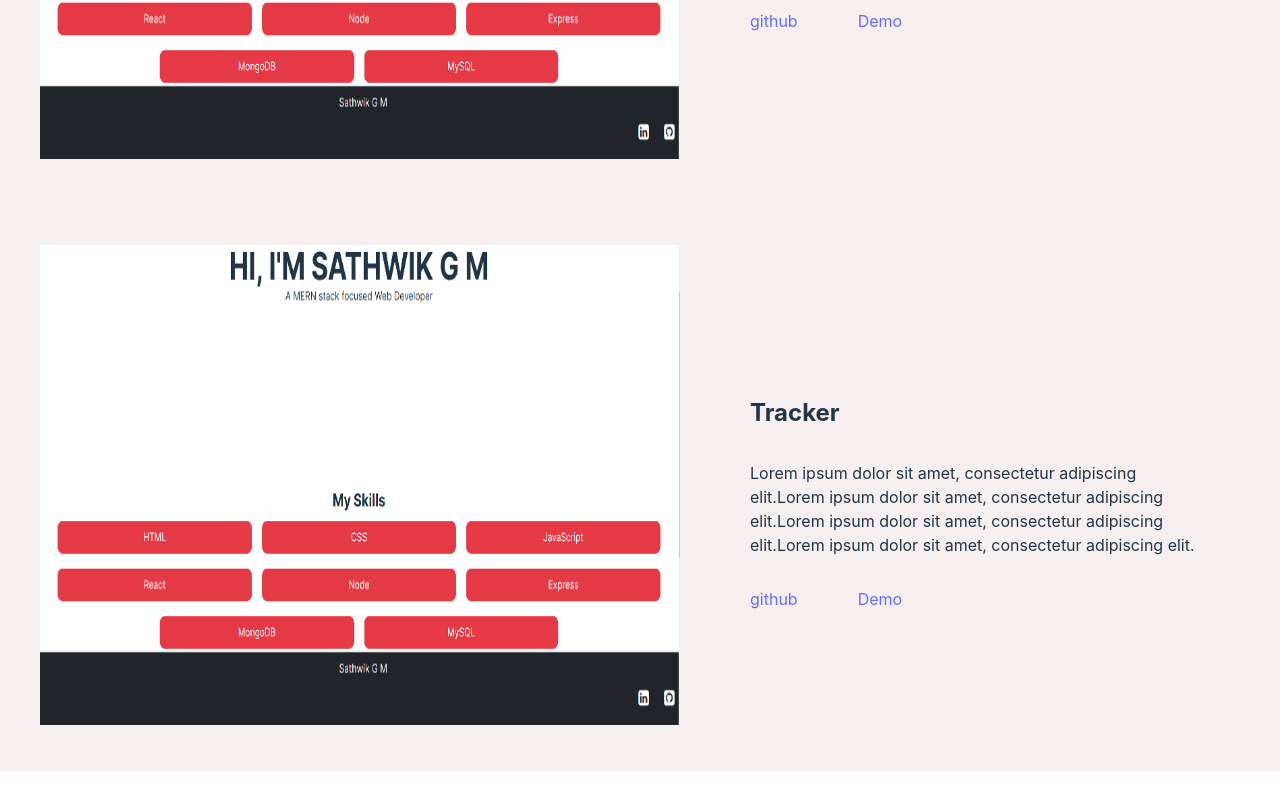
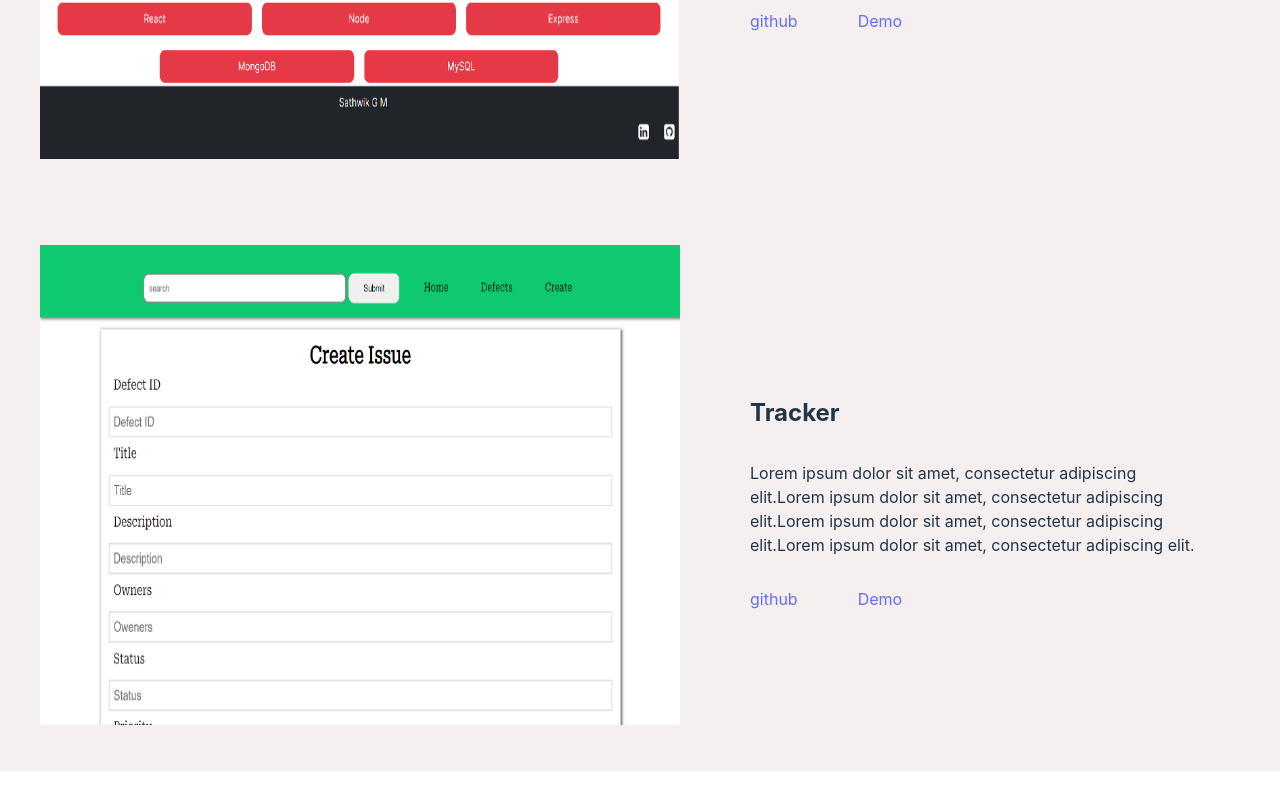
Before and after one commit to SathwikGM/myportfolio, a React (Vite) app: page / in a window 1280 px wide. Shown: the part 1189-1998 px from the top of the page. Built offline with nearby package versions, Linux system fonts and the light colour scheme.

Commit message:
added images

```diff
--- a/src/components/Projects/Projects.tsx
+++ b/src/components/Projects/Projects.tsx
@@ -13,7 +13,7 @@ const Projects = () => {
     },
     {
       name: "Tracker",
-      img:'src/assets/myportfolio.png',
+      img:'src/assets/tracker.png',
       github: "https://github.com/SathwikGM/bug-tracker",
       demo: "https://sathwikgm.netlify.app/",
       description:"Lorem ipsum dolor sit amet, consectetur adipiscing elit.Lorem ipsum dolor sit amet, consectetur adipiscing elit.Lorem ipsum dolor sit amet, consectetur adipiscing elit.Lorem ipsum dolor sit amet, consectetur adipiscing elit.",
```
Also changed, not shown: src/assets/tracker.png (added).
